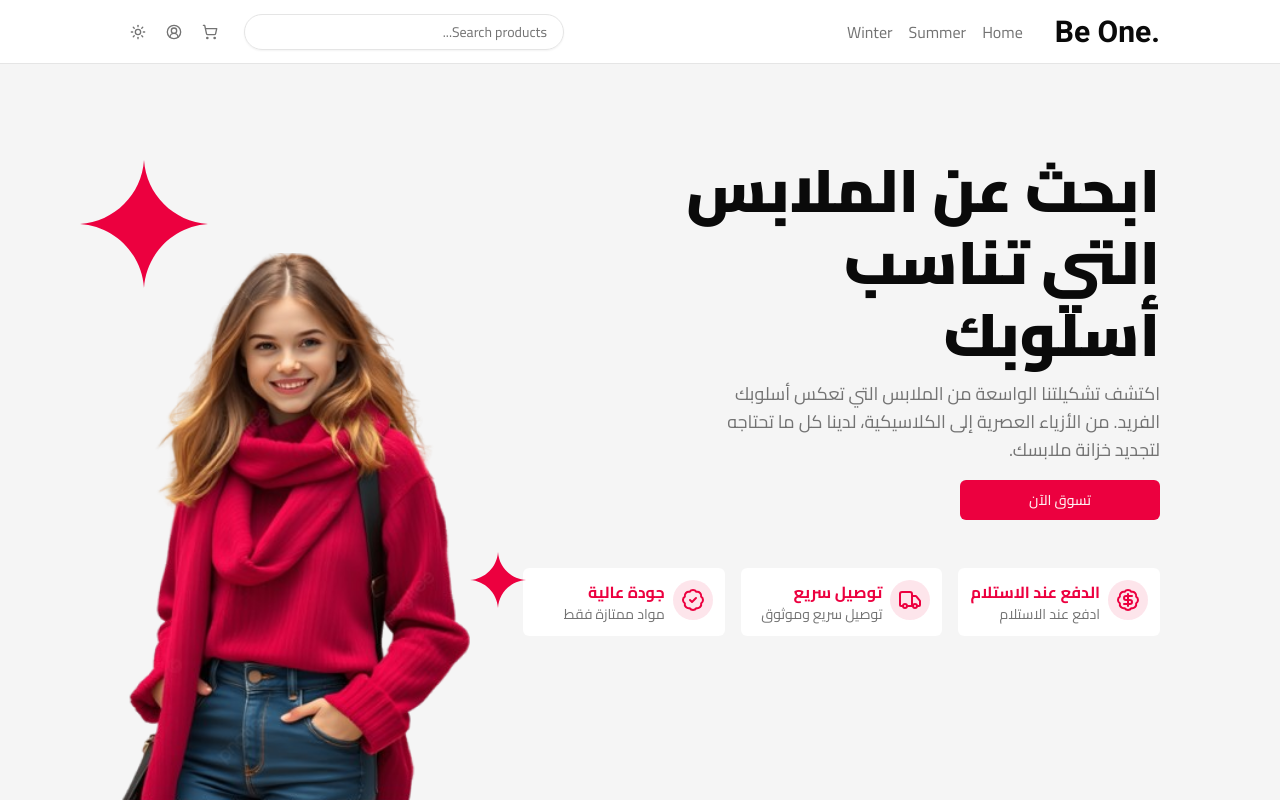
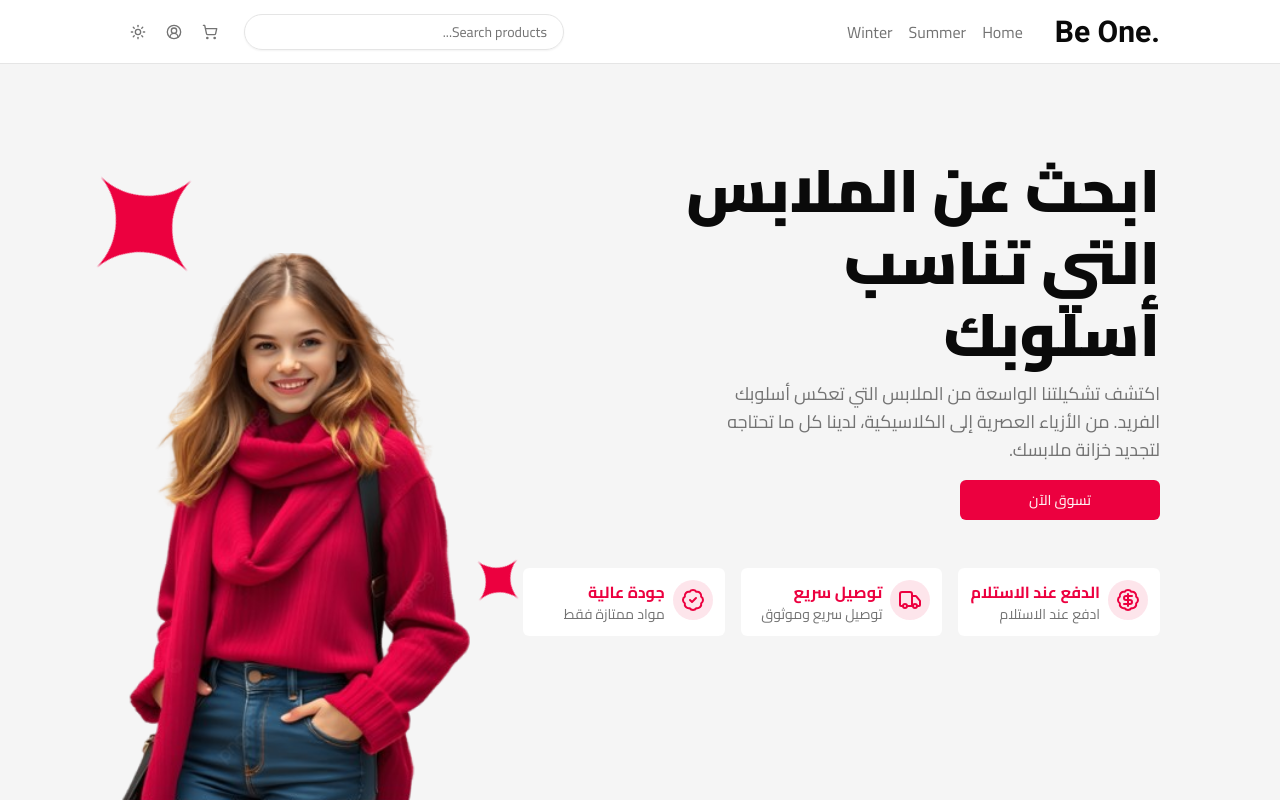
Before and after one commit to Peter3Khalil/be-one-ecommerce, a Next.js app: page / in a window 1280 px wide. Shown: the top 802 px of the page. Built offline with nearby package versions, Linux system fonts and the light colour scheme.

Commit message:
feat(hero): add spinning animation to star icons for enhanced visual effect

```diff
--- a/src/components/hero.tsx
+++ b/src/components/hero.tsx
@@ -44,8 +44,19 @@ const Hero = () => {
             className="mt-auto hidden w-full md:block md:w-[350px]"
           />
           <img src="/hero-mobile.png" className="mt-auto w-full md:hidden" />
-          <StarSvg className="absolute end-0 size-24 fill-primary lg:-end-10 lg:top-0 lg:size-32" />
-          <StarSvg className="absolute start-0 bottom-48 fill-primary lg:-start-14" />
+          <StarSvg
+            style={{
+              animationDuration: '15s',
+            }}
+            className="absolute end-0 size-24 animate-spin fill-primary lg:-end-10 lg:top-0 lg:size-32"
+          />
+          <StarSvg
+            style={{
+              animationDuration: '15s',
+              animationDirection: 'reverse',
+            }}
+            className="absolute start-0 bottom-48 animate-spin fill-primary lg:-start-14"
+          />
         </div>
       </div>
     </section>
```
